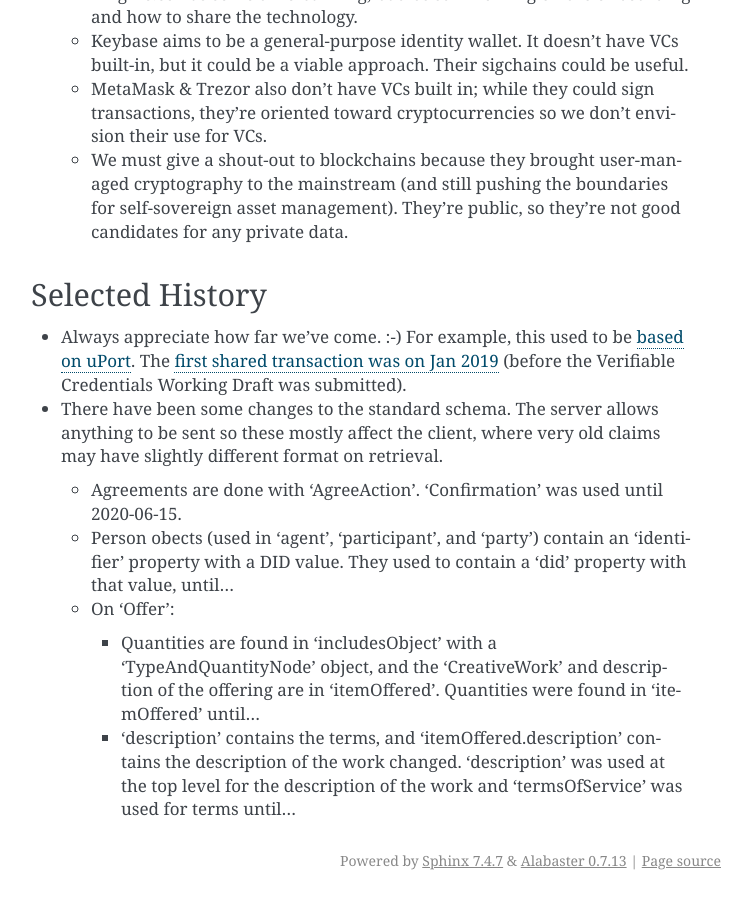
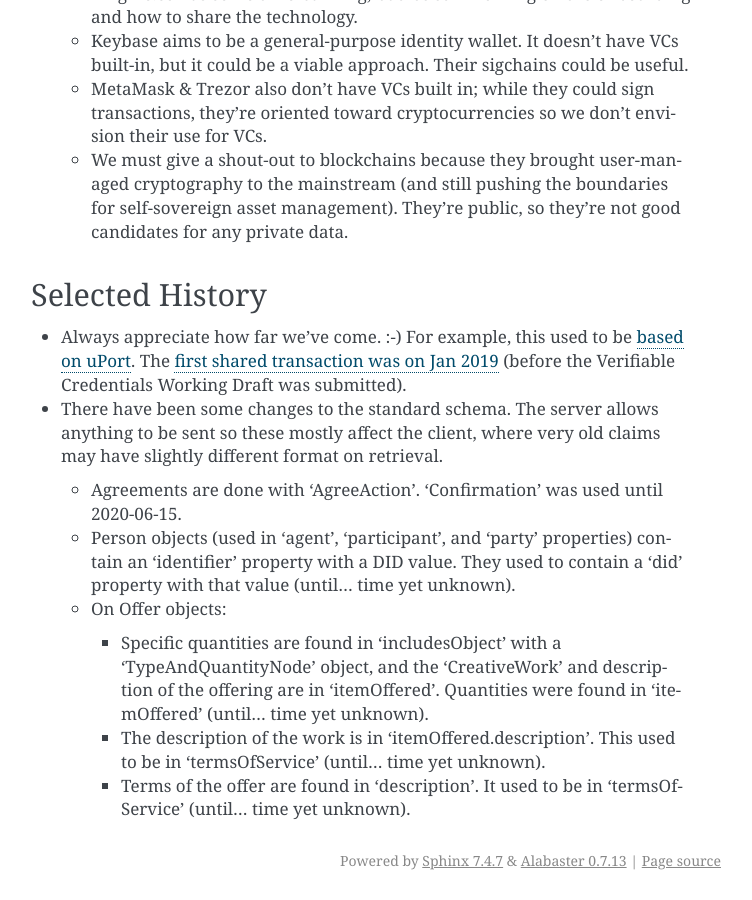
Before and after one commit to trentlarson/endorser-docs, a Sphinx documentation site: the page built from source/future.rst, in a window 1280 px wide and 900 px high, scrolled down 2175 px. Shown: the whole window, without its empty margins (389-1141 px from the left). Built offline with Sphinx 7.4.7, drawn with Linux system fonts in a browser that asks for light colours.

```diff
--- a/source/future.rst
+++ b/source/future.rst
@@ -108,10 +108,12 @@ Selected History
 
   - Agreements are done with 'AgreeAction'. 'Confirmation' was used until 2020-06-15.
 
-  - Person obects (used in 'agent', 'participant', and 'party') contain an 'identifier' property with a DID value. They used to contain a 'did' property with that value, until...
+  - Person objects (used in 'agent', 'participant', and 'party' properties) contain an 'identifier' property with a DID value. They used to contain a 'did' property with that value (until... time yet unknown).
 
-  - On 'Offer':
+  - On Offer objects:
 
-    - Quantities are found in 'includesObject' with a 'TypeAndQuantityNode' object, and the 'CreativeWork' and description of the offering are in 'itemOffered'. Quantities were found in 'itemOffered' until...
+    - Specific quantities are found in 'includesObject' with a 'TypeAndQuantityNode' object, and the 'CreativeWork' and description of the offering are in 'itemOffered'. Quantities were found in 'itemOffered' (until... time yet unknown).
 
-    - 'description' contains the terms, and 'itemOffered.description' contains the description of the work changed. 'description' was used at the top level for the description of the work and 'termsOfService' was used for terms until...
+    - The description of the work is in 'itemOffered.description'. This used to be in 'termsOfService' (until... time yet unknown).
+
+    - Terms of the offer are found in 'description'. It used to be in 'termsOfService' (until... time yet unknown).
--- a/source/index.rst
+++ b/source/index.rst
@@ -12,4 +12,5 @@ Endorser Server Documentation
    pledge
    discovery
    transactions
+   server
    future
```
Also changed, not shown: source/server.rst (added, +45 -0 lines).
